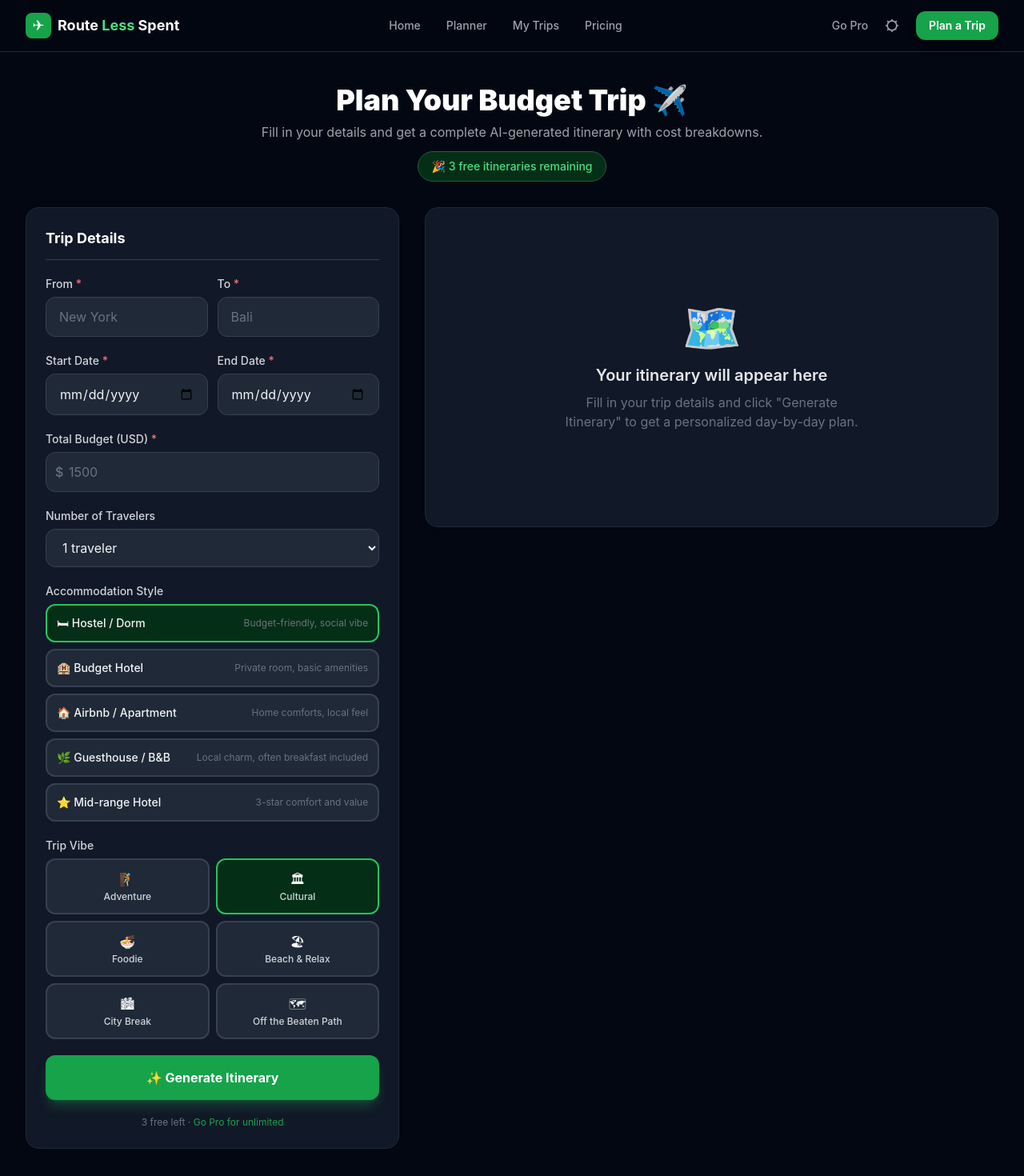
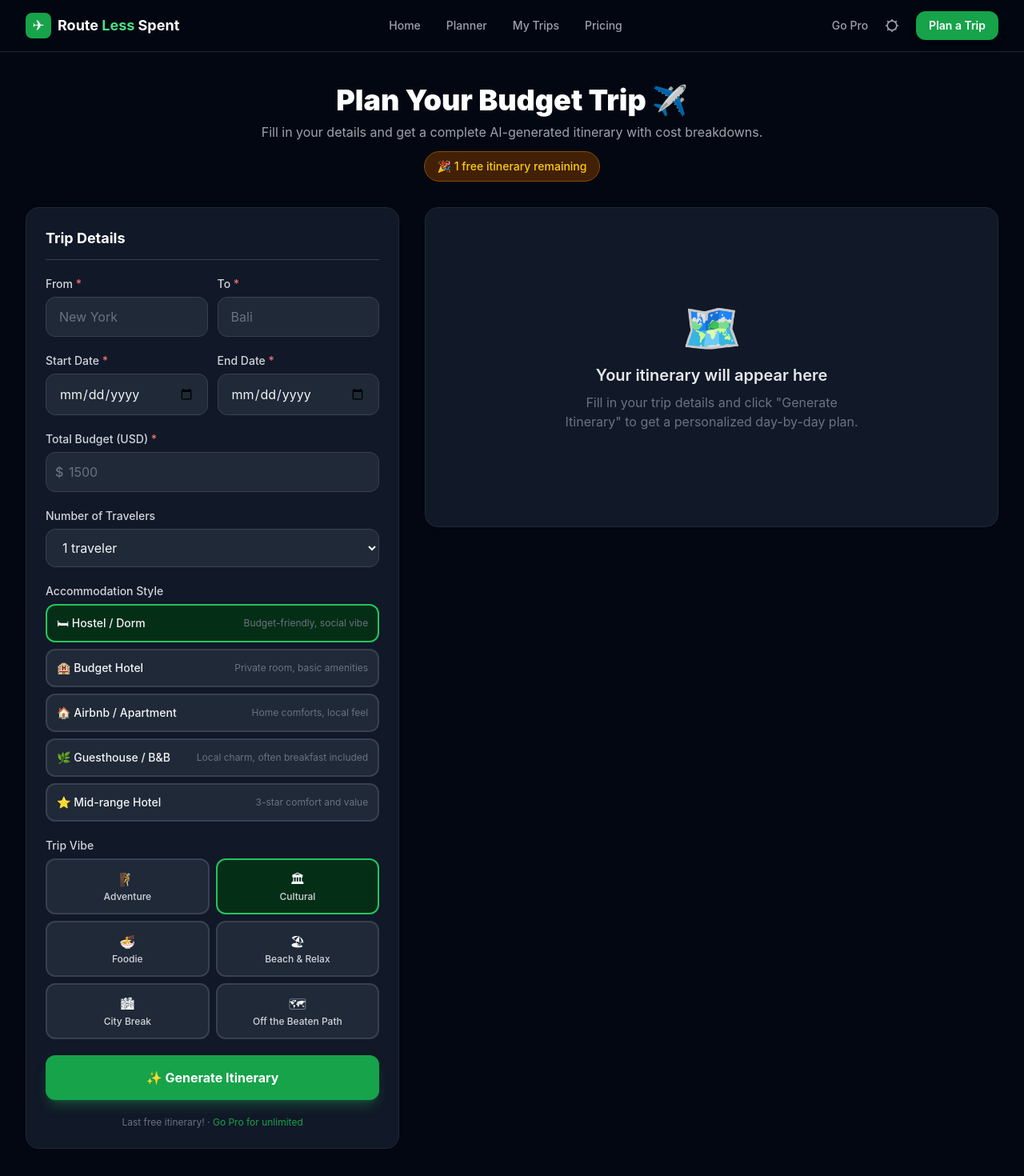
Before and after one commit to cdebo33/route-less-spent, a Next.js app: page /planner in a window 1280 px wide. Shown: the top 1470 px of the page at 80% size. Built offline with nearby package versions, Linux system fonts and the light colour scheme.

Commit message:
change free tier to 1 itinerary, keep pro at .99/month unlimited

```diff
--- a/app/page.tsx
+++ b/app/page.tsx
@@ -213,7 +213,7 @@ export default function LandingPage() {
             Start free. Upgrade anytime.
           </h2>
           <p className="text-xl text-primary-100 mb-8">
-            Get 3 free itineraries, then go Pro for unlimited plans at just <strong className="text-white">$9.99/month</strong>.
+            Try it free, then go Pro for unlimited plans at just <strong className="text-white">$9.99/month</strong>.
           </p>
           <div className="flex flex-col sm:flex-row items-center justify-center gap-4">
             <Link
--- a/app/planner/page.tsx
+++ b/app/planner/page.tsx
@@ -6,7 +6,7 @@ import Navbar from '@/components/Navbar'
 import Footer from '@/components/Footer'
 import Link from 'next/link'
 
-const FREE_LIMIT = 3
+const FREE_LIMIT = 1
 const STORAGE_KEY = 'rls_itinerary_count'
 const SAVED_ITINERARIES_KEY = 'rls_saved_itineraries'
 
@@ -129,7 +129,7 @@ function PlannerContent() {
     }
 
     if (isAtLimit) {
-      setError('You\'ve used all 3 free itineraries. Upgrade to Pro for unlimited plans.')
+      setError('You\'ve used your free itinerary. Upgrade to Pro for unlimited plans.')
       return
     }
 
@@ -232,7 +232,7 @@ function PlannerContent() {
               {remainingFree === 0 ? (
                 <>⚠️ Free limit reached — <Link href="/pricing" className="underline font-bold">Upgrade to Pro</Link></>
               ) : (
-                <>{remainingFree === 3 ? '🎉 ' : '⏳ '}{remainingFree} free {remainingFree === 1 ? 'itinerary' : 'itineraries'} remaining</>
+                <>{remainingFree === 1 ? '🎉 ' : '⏳ '}{remainingFree} free {remainingFree === 1 ? 'itinerary' : 'itineraries'} remaining</>
               )}
             </div>
           )}
--- a/app/pricing/page.tsx
+++ b/app/pricing/page.tsx
@@ -6,7 +6,7 @@ import Navbar from '@/components/Navbar'
 import Footer from '@/components/Footer'
 
 const freeFeatures = [
-  '3 itineraries per lifetime',
+  '1 free itinerary',
   'Day-by-day travel plans',
   'Cost breakdowns',
   'Money-saving tips',
@@ -37,7 +37,7 @@ const faqs = [
   },
   {
     q: 'Is the free tier really free? No credit card needed?',
-    a: 'Yes! The free tier gives you 3 itineraries with no credit card required. Your usage is tracked in your browser.',
+    a: 'Yes! The free tier gives you 1 itinerary with no credit card required. Your usage is tracked in your browser.',
   },
   {
     q: 'What payment methods are accepted?',
@@ -234,7 +234,7 @@ export default function PricingPage() {
                 </thead>
                 <tbody className="divide-y divide-gray-800">
                   {[
-                    ['Itinerary generations', '3 total', 'Unlimited'],
+                    ['Itinerary generations', '1 free', 'Unlimited'],
                     ['Day-by-day planning', '✓', '✓'],
                     ['Cost breakdowns', '✓', '✓'],
                     ['Money-saving tips', '✓', '✓'],
```
